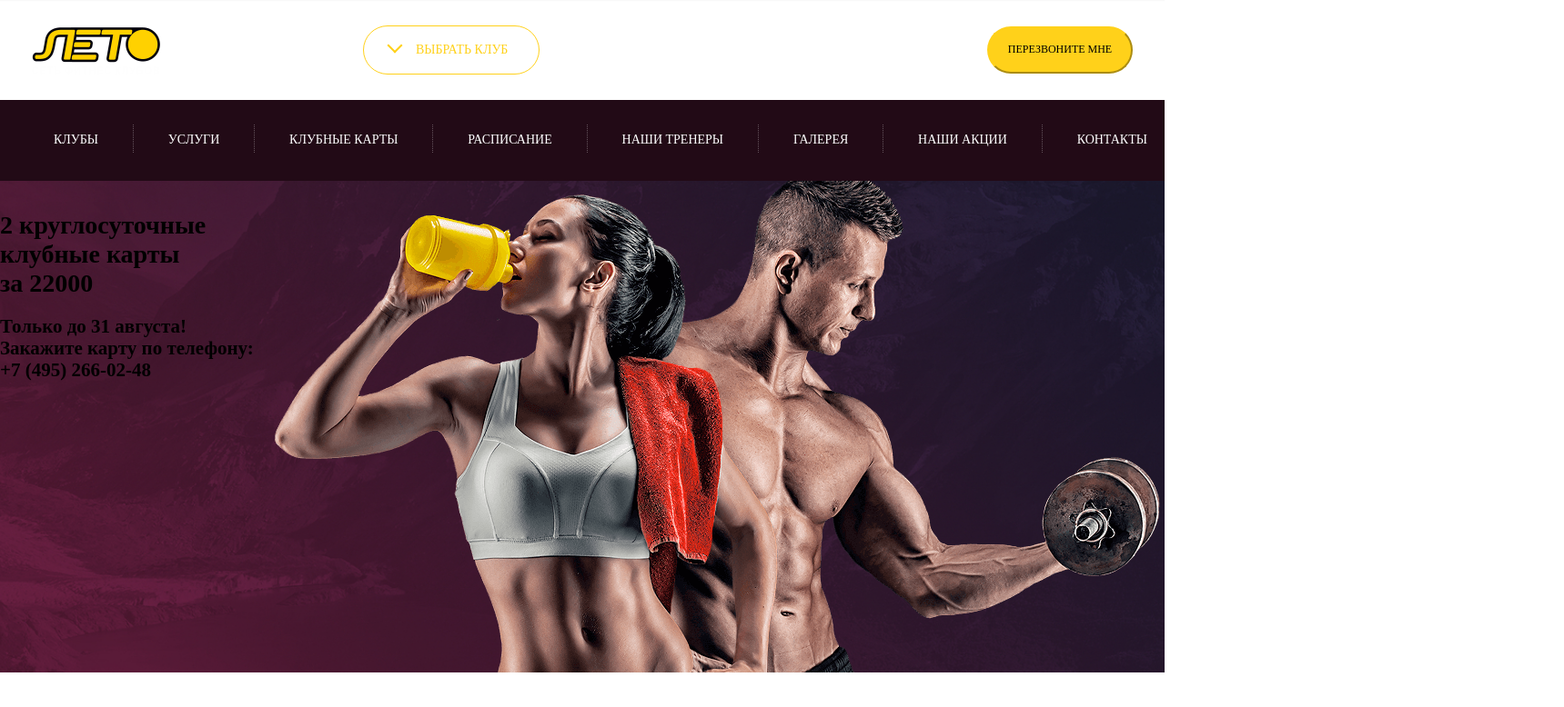
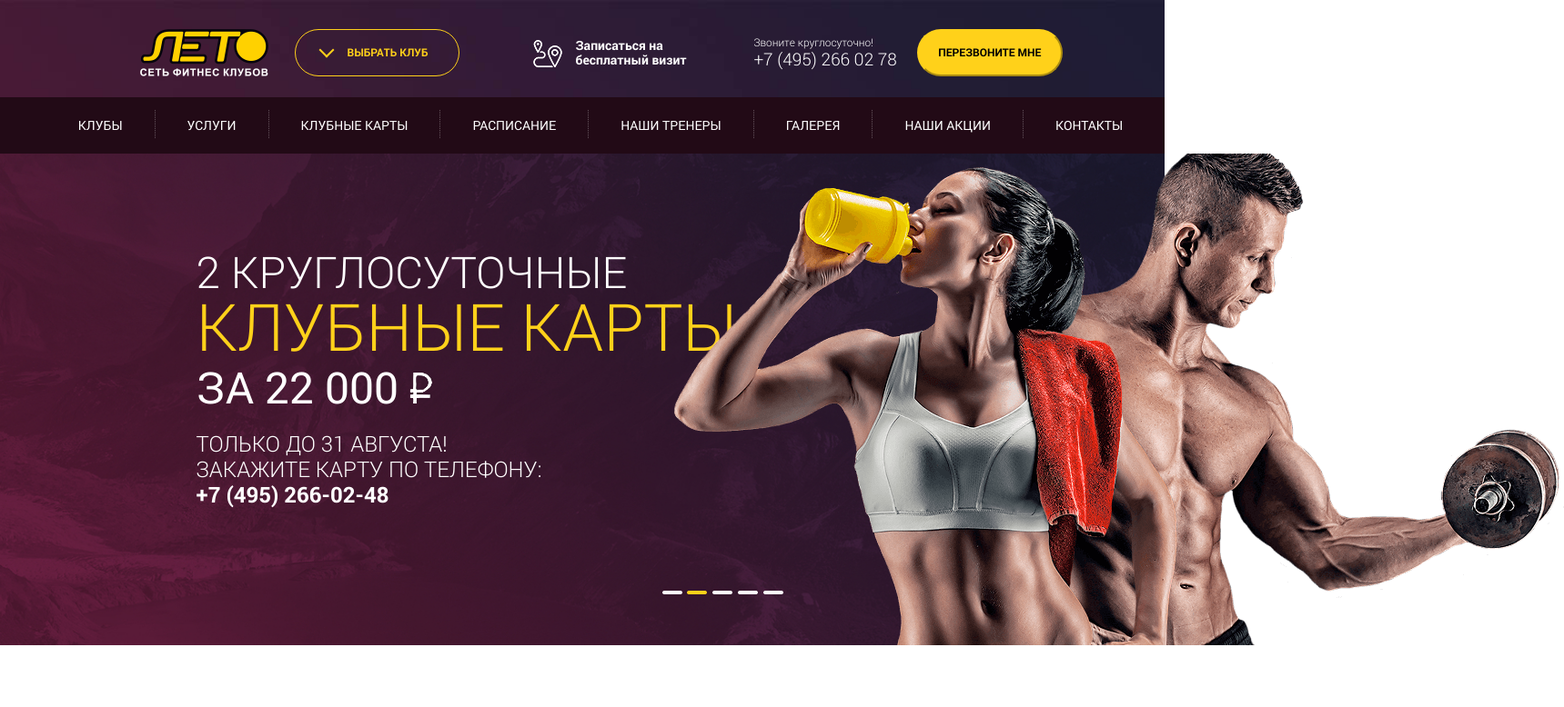
Before and after one commit to groms12/project-exam, a website: page index.html in a window 1280 px wide. Shown: the whole page at 91% size, 1719 px wide, since content can reach past the window. Drawn offline with Linux system fonts and the light colour scheme; files whose address does not match are found by name.

Commit message:
feat: add section header__main with pp

```diff
--- a/index.html
+++ b/index.html
@@ -16,7 +16,7 @@
                     <img src="img/header-logo/icon.png" alt="логотип" class="header__cap__list__logo">
                     <h2 class="header__cap__list__text">Записаться на бесплатный визит</h2>
                     <label class="header__cap__list__phone" for="phone">Звоните круглосуточно! <br>
-                        <a class="header__cap__list__phone__tel" name="phone" href="tel:+74952660279">+7 (495) 266 02 79</a>
+                        <a class="header__cap__list__phone__tel" name="phone" href="tel:+74952660278">+7 (495) 266 02 78</a>
                     </label>
                     <button class="header__cap__list__call">перезвоните мне</button>
                 </div>
@@ -40,13 +40,19 @@
             </ul>
             <div class="header__main">
                 <div class="header__main__text">
-                    <h1>2 круглосуточные <br> <span class="header__main__text--yellow">клубные карты</span> <br> за 22000</h1>
-                    <h2>Только до 31 августа! <br>
+                    <div class="header__main__text__info">
+                        <span class="header__main__text__info__up">2 круглосуточные</span>
+                        <span class="header__main__text__info__middle header__main__text__info__middle--yellow">клубные&nbsp;карты</span>
+                        <span class="header__main__text__info__down">за 22 000 <img src="img/header-logo/rub.png" alt=""></span>
+                    </div>
+                    <div class="header__main__text__call">Только до 31 августа! <br>
                         Закажите карту по телефону: <br>
-                        +7 (495) 266-02-48</h2>
+                       <span  class="header__main__text__call__tel">+7 (495) 266-02-48</br>
+                    </div>
                 </div>
                 <img class="header__main__people" src="img/background/people.png" alt="спортсмены">
             </div>
+            <img src="img/slider.png" alt="" class="header__slider">
         </div>
     </header>
 
--- a/sass/templates/_header.sass
+++ b/sass/templates/_header.sass
@@ -3,41 +3,54 @@ html
 .header
     background:  url('../img/background/mountain.jpg') no-repeat center
     background-size: cover
+    position: relative
+    &__slider
+        position: absolute
+        bottom: 4rem
+        left: 52rem
     &__menu
+        margin-top: -0.7rem
+        font-family: 'Roboto-Regular'
         list-style-type: none
         display: flex
         flex-direction: row
-        justify-content: space-around
+        justify-content: center
         align-items: center
         background-color: $bg
         text-transform: uppercase
-        padding-top: 1.928rem
-        padding-bottom: 1.928rem
+        padding-top: 1rem
+        padding-bottom: 1rem
         &__list
             text-decoration: none
             color: $light
             font-size: 1rem
             font-weight: 400
             line-height: 1.285rem
+            margin-right: 2.5rem
+            margin-left: 2.5rem
     &__cap
+        font-family: 'Roboto-Bold'
         display: flex
         justify-content: space-around
+        background: url('../img/background/cap-background.jpg') no-repeat center
+        background-size: cover
         &__img
-            margin-top: 2.14rem
-            margin-bottom: 1rem
-            margin-right: 10.928rem
+            margin-top: 2.3rem
+            margin-bottom: 2.3rem
+            margin-left: 10rem
         &__list
             display: flex
             justify-content: space-around
             align-items: center
-            margin-top: 1rem
             &__btn
                 text-transform: uppercase
                 color: $yellow
                 position: relative
+                font-weight: 700
+                font-size: 0.857rem
                 border: 1px solid $yellow
                 border-radius: 30px
-                padding: 1.285rem 2.428rem 1.285rem 4.07rem
+                padding: 1.28rem 2.428rem 1.28rem 4.07rem
                 &::before
                     content: ''
                     width: 0.714rem
@@ -58,6 +71,7 @@ html
                 display: inline-block
                 margin-right: 5.214rem
             &__phone
+                font-family: 'Roboto-Light'
                 color: $light
                 font-size: 0.85rem
                 display: inline-block
@@ -67,16 +81,57 @@ html
                     color: $light
                     font-size: 1.357rem
             &__call
+                outline: none
                 text-transform: uppercase
                 font-size: 0.857rem
                 width: 11.428rem
                 padding: 1.2rem
                 background-color: $yellow
                 border-color: $yellow
-                outline: none
                 border-radius: 30px
+                margin-right: 7rem
+                &:hover
+                    background-color: rgba($yellow, 0.2)
     &__main
         display: flex
         justify-content: space-between
+        align-items: center
         &__people
             margin-top: -1rem
+            margin-right: 0
+            margin-left: -5rem
+        &__text
+            margin-top: -3.2rem
+            margin-left: 15.4rem
+            line-height: 1.285rem
+            text-transform: uppercase
+            font-weight: 300
+            &__info
+                display: flex
+                flex-direction: column
+                margin-bottom: 2.14rem
+                font-family: 'Roboto-Light'
+                &__up
+                    font-size: 3.428rem
+                    color: $light
+                    margin-bottom: 3rem
+                &__middle
+                    font-size: 5.14rem
+                    margin-bottom: 3rem
+                    &--yellow
+                        color: $yellow
+                &__down
+                    font-family: 'Roboto-Regular'
+                    font-size: 3.428rem
+                    font-weight: 400
+                    color: $light
+            &__call
+                font-family: 'Roboto-Light'
+                font-size: 1.714rem
+                font-weight: 300
+                line-height: 2rem
+                text-transform: uppercase
+                color: $light
+                &__tel
+                    font-family: 'Roboto-Bold'
+                    font-weight: 500
```
Also changed, not shown: css/style.css, img/background/cap-background.jpg (added), img/button.png (deleted), img/header-logo/rub.png (added), img/slider.png (added).
